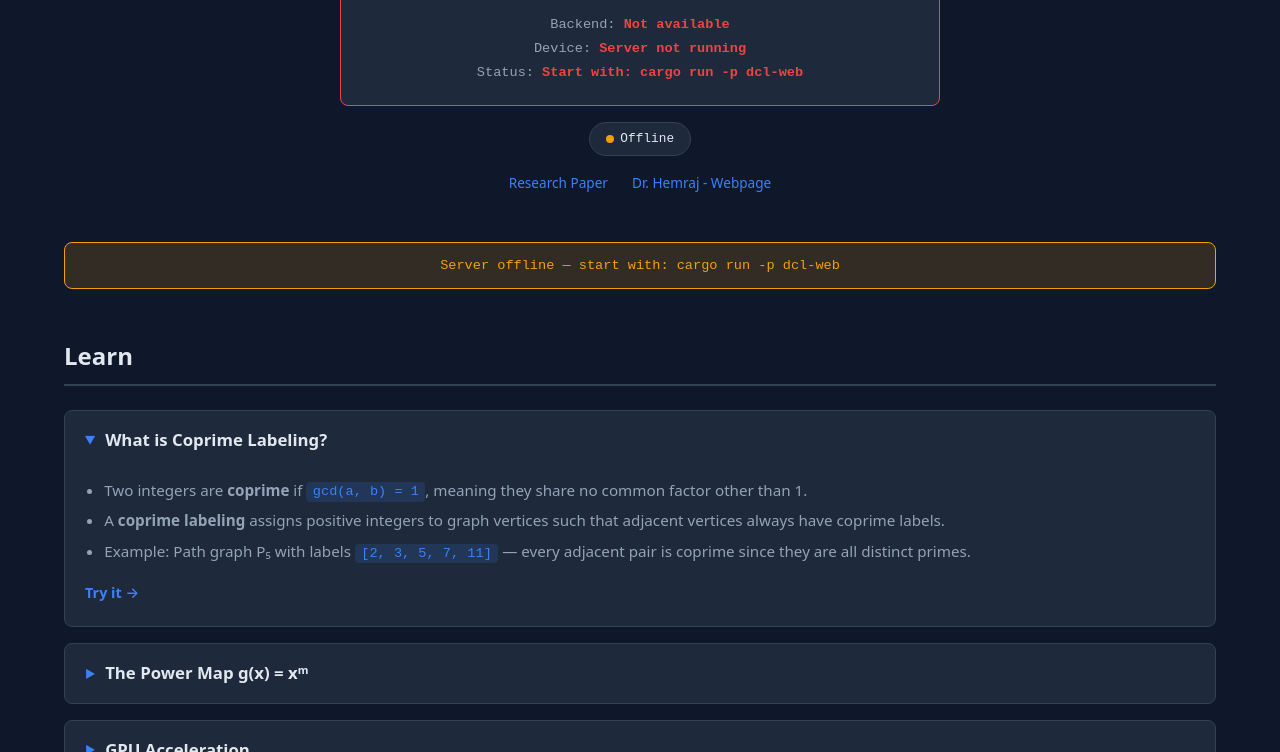
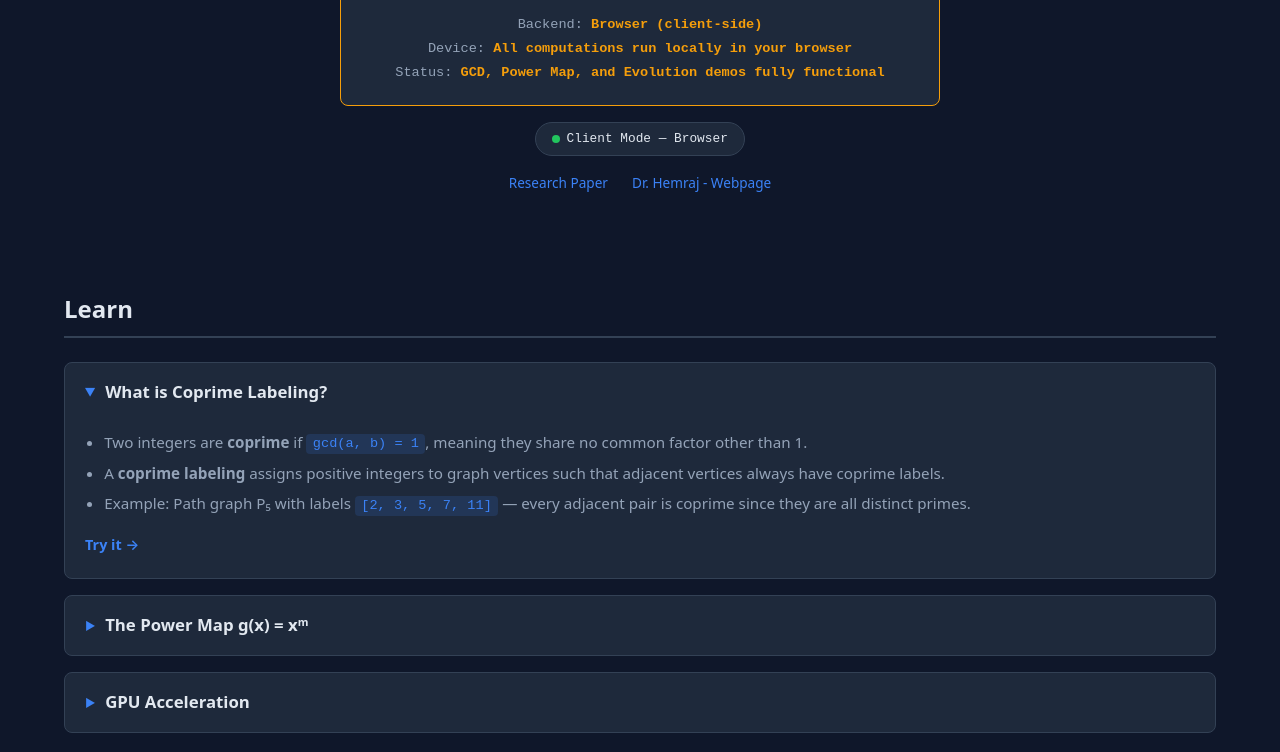
Before and after one commit to crypto0010/website, a plain HTML site: page dcl-web/index.html in a window 1280 px wide. Shown: the part 371-1123 px from the top of the page. Drawn offline with Linux system fonts and the light colour scheme; no server answers.

Commit message:
fix: show Client Mode instead of Server Offline on GitHub Pages

```diff
--- a/dcl-web/index.html
+++ b/dcl-web/index.html
@@ -615,7 +615,7 @@ footer p { margin-bottom: 0.3rem; }
 
 <!-- Offline Banner -->
 <div class="offline-banner" id="offlineBanner">
-    Server offline &mdash; start with: <code>cargo run -p dcl-web</code>
+    Running in client mode &mdash; for GPU acceleration, run locally: <code>cargo run -p dcl-web</code>
 </div>
 
 <!-- Learn Section -->
@@ -1086,24 +1086,28 @@ function scanGpu() {
             document.querySelectorAll('.run-btn').forEach(function(b) { b.disabled = false; });
         })
         .catch(function() {
-            // Server offline
-            panel.className = 'gpu-scan-panel offline';
-            icon.textContent = '\u274C'; // X
-            btn.innerHTML = 'Server Offline — Retry';
+            // No server — run in client mode
+            panel.className = 'gpu-scan-panel cpu-mode';
+            icon.textContent = '\uD83D\uDCBB';
+            btn.textContent = 'Client Mode \u2014 Ready';
             btn.disabled = false;
 
             var backendEl = document.getElementById('scanBackend');
             var deviceEl = document.getElementById('scanDevice');
             var statusEl = document.getElementById('scanStatus');
-            backendEl.textContent = 'Not available';
-            backendEl.className = 'value err';
-            deviceEl.textContent = 'Server not running';
-            deviceEl.className = 'value err';
-            statusEl.textContent = 'Start with: cargo run -p dcl-web';
-            statusEl.className = 'value err';
+            backendEl.textContent = 'Browser (client-side)';
+            backendEl.className = 'value cpu';
+            deviceEl.textContent = 'All computations run locally in your browser';
+            deviceEl.className = 'value cpu';
+            statusEl.textContent = 'GCD, Power Map, and Evolution demos fully functional';
+            statusEl.className = 'value cpu';
 
             result.className = 'scan-result show';
-            showOfflineBanner();
+            document.getElementById('offlineBanner').classList.remove('show');
+            var dot = document.getElementById('statusDot');
+            var txt = document.getElementById('statusText');
+            dot.className = 'status-dot active';
+            txt.textContent = 'Client Mode \u2014 Browser';
         });
 }
 
```
